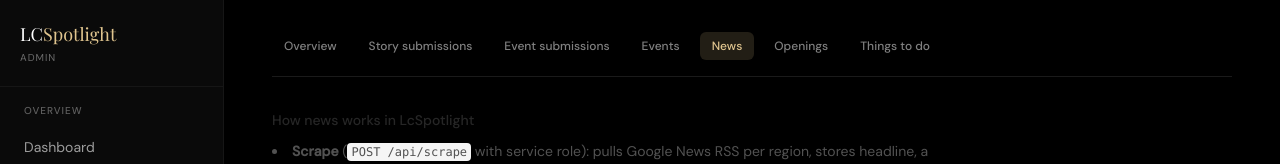
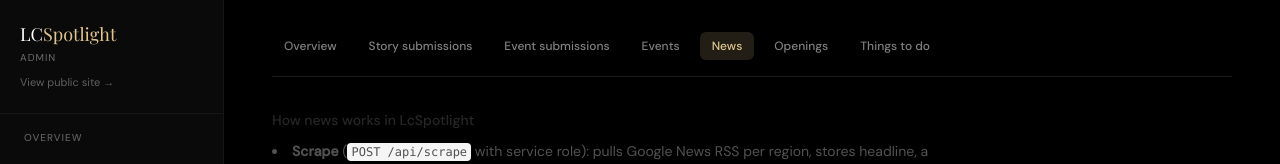
Before and after one commit to Apollosol13/LcSpotlight, a Next.js app: page /admin/news in a window 1280 px wide. Shown: the top 164 px of the page. Built offline with nearby package versions, Linux system fonts and the light colour scheme; no server answers.

Commit message:
Nav bar updated

```diff
--- a/src/app/admin/AdminShell.tsx
+++ b/src/app/admin/AdminShell.tsx
@@ -119,13 +119,20 @@
       >
         <div className="border-b border-white/5 px-5 py-5 pt-[max(1.25rem,env(safe-area-inset-top))] md:pt-5">
           <Link
-            href="/"
+            href="/admin"
             className="font-serif text-lg text-white no-underline"
             onClick={() => setMobileNavOpen(false)}
           >
             LC<span className="text-spotlight-gold">Spotlight</span>
           </Link>
           <p className="mt-0.5 text-[10px] uppercase tracking-widest text-white/40">Admin</p>
+          <Link
+            href="/"
+            className="mt-2 inline-block text-[11px] text-white/35 no-underline transition hover:text-spotlight-gold"
+            onClick={() => setMobileNavOpen(false)}
+          >
+            View public site →
+          </Link>
         </div>
 
         <nav className="flex-1 space-y-6 overflow-y-auto overscroll-contain px-3 py-4">
```
